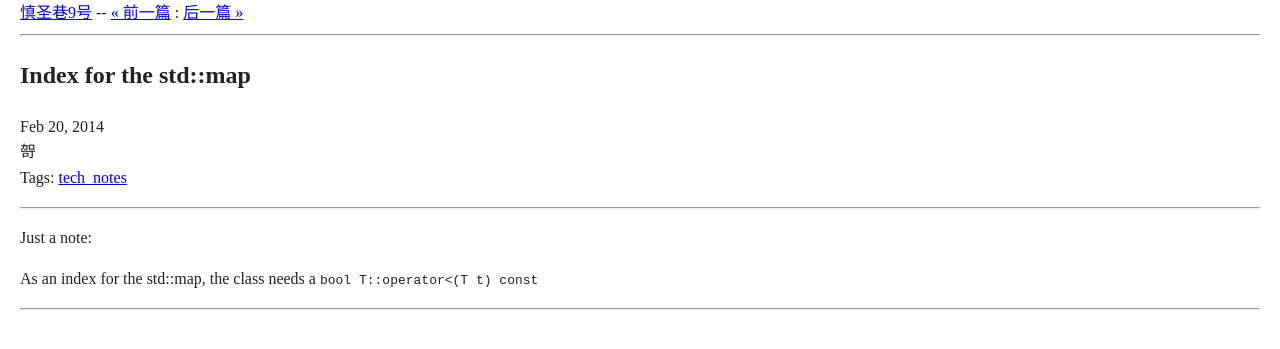
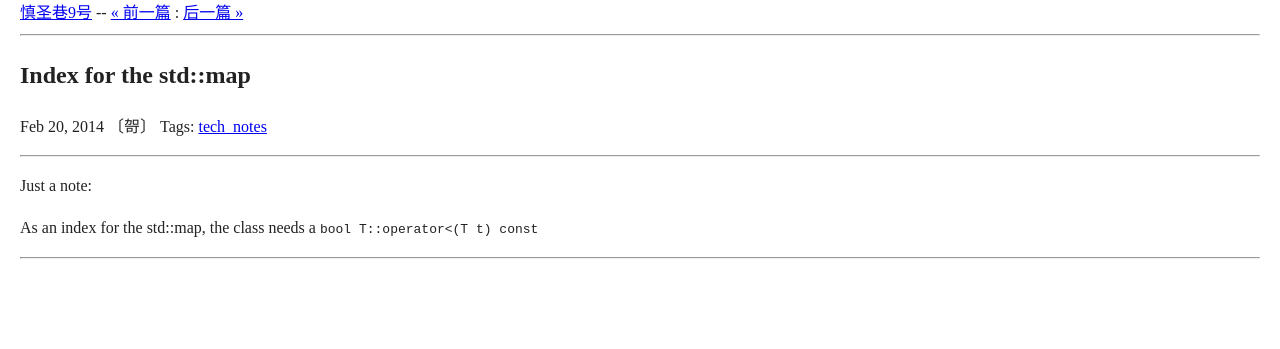
Before and after one commit to railwaycat/blog9, a Jekyll site: the page built from _posts/2014-02-20-index_for_std_map.markdown, in a window 1280 px wide. Shown: the top 349 px of the page. Built offline with Jekyll 4.4.1, drawn with Linux system fonts in a browser that asks for light colours; comment, search, counter and statistics services are not loaded.

Commit message:
adjust post meta a bit

```diff
--- a/_layouts/post.html
+++ b/_layouts/post.html
@@ -6,9 +6,8 @@ layout: default
   <header class="post-header">
     <h1 class="post-title" itemprop="name headline">{{ page.title | escape_once }}</h1>
     <p class="post-meta"><time datetime="{{ page.date | date_to_xmlschema }}" itemprop="datePublished">{{ page.date | date: "%b %-d, %Y" }}</time>{% if page.author %} • <span itemprop="author" itemscope itemtype="http://schema.org/Person"><span itemprop="name">{{ page.author }}</span></span>{% endif %}
-    <br>
     {% if page.yun %}
-    {{ page.yun }}<br>
+      〔{{ page.yun }}〕
     {% endif %}
     Tags:
     {% if post %}
```
